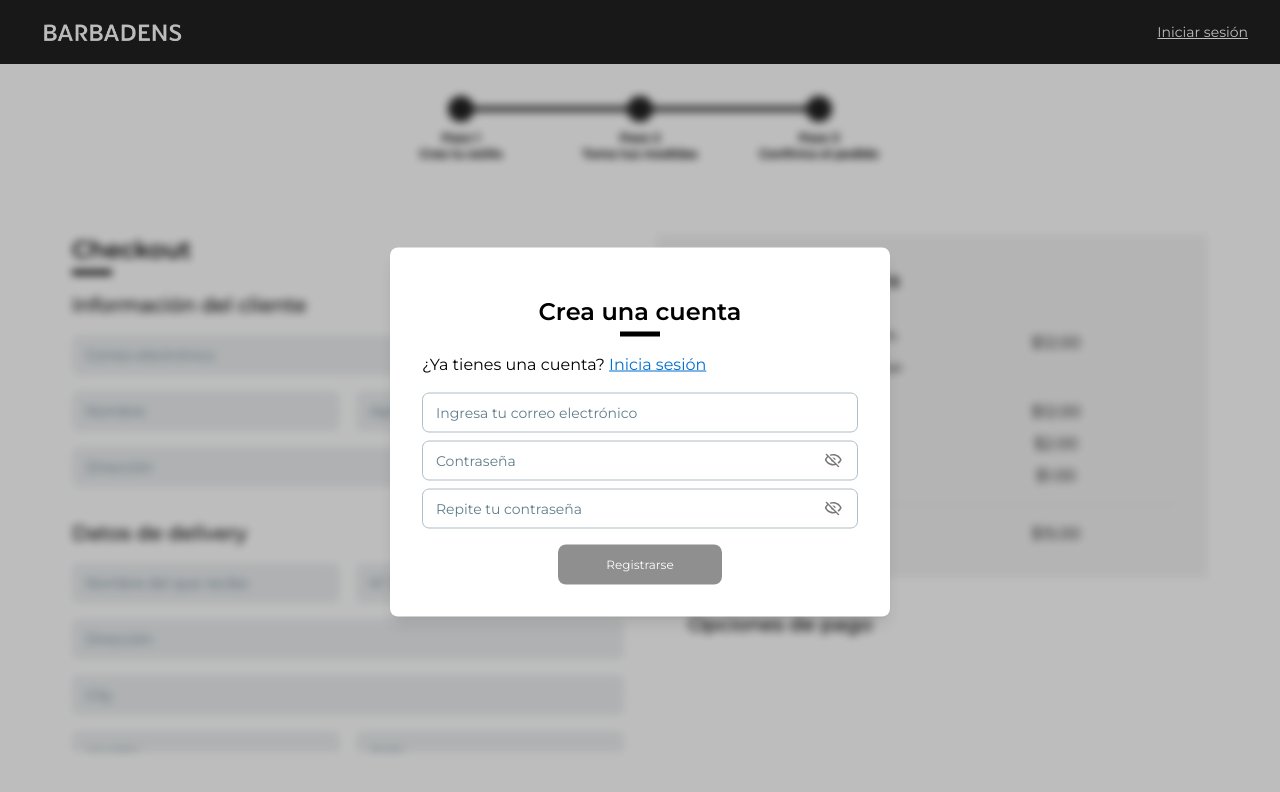
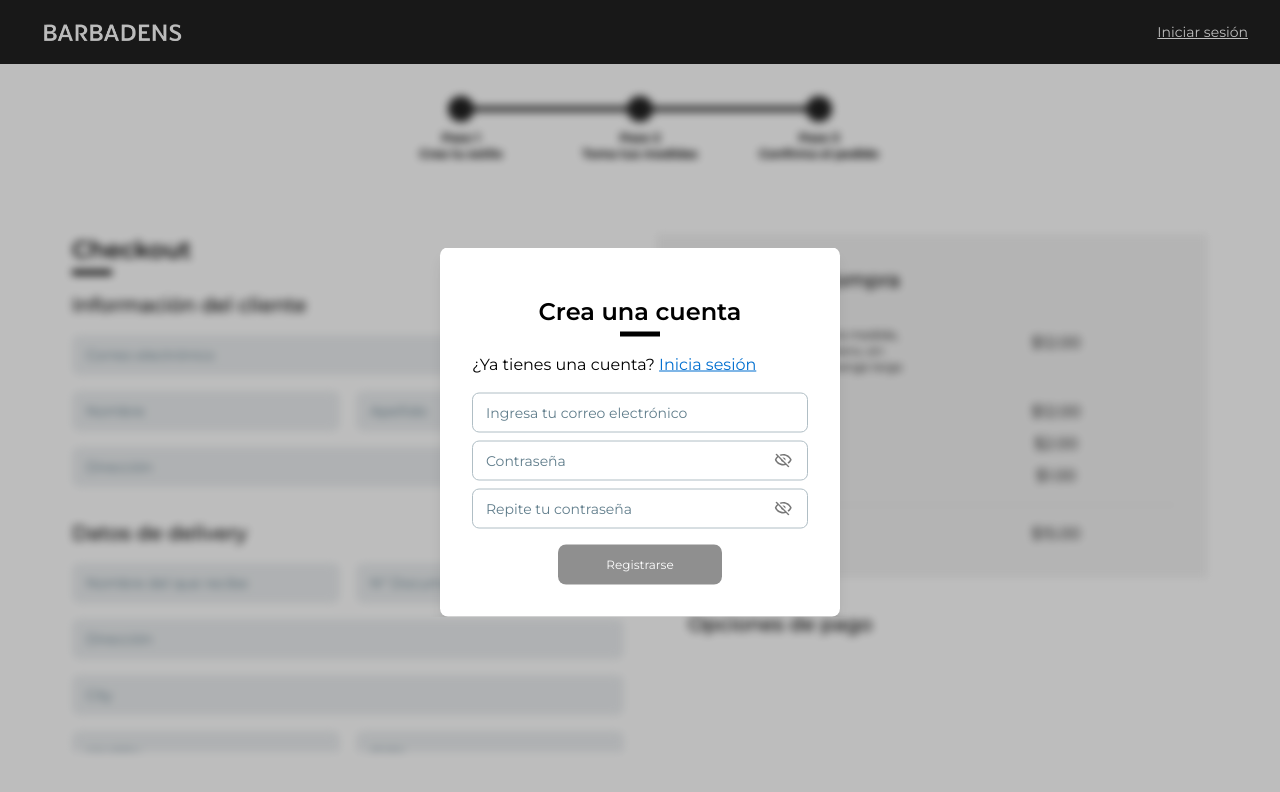
Before and after one commit to franciscovento/barbadens, a Next.js app: page /auth/checkout in a window 1280 px wide. Shown: the top 792 px of the page. Built offline with nearby package versions, Linux system fonts and the light colour scheme; no server answers.

Commit message:
fix: loginregister card width

```diff
--- a/src/app/auth/checkout/page.tsx
+++ b/src/app/auth/checkout/page.tsx
@@ -22,11 +22,13 @@ const Page: FC<Props> = ({ searchParams }) => {
   return (
     <div className="relative overflow-hidden">
       <div className="absolute top-1/2 -translate-y-1/2 left-1/2 -translate-x-1/2  z-40">
-        <div className=" bg-white animate-zoomIn p-8 shadow-lg rounded-lg  max-w-full w-[500px]">
-          <LoginRegisterCard
-            onLoginSuccess={onLoginSuccess}
-            defaultForm="register"
-          />
+        <div className="w-screen overflow-hidden">
+          <div className=" bg-white animate-zoomIn p-8 shadow-lg rounded-lg  max-w-full w-[400px] mx-auto">
+            <LoginRegisterCard
+              onLoginSuccess={onLoginSuccess}
+              defaultForm="register"
+            />
+          </div>
         </div>
       </div>
       <div className="fixed w-full h-full bg-[#00000042] top-0 left-0 z-20"></div>
```
